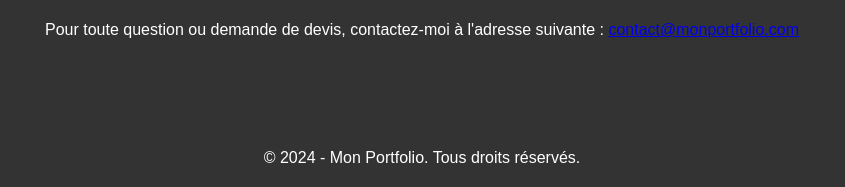
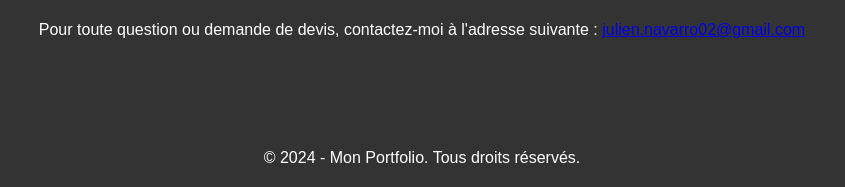
Before and after one commit to Julien-nvrro1/phtographer-valencia, a plain HTML site: page index.html in a window 1280 px wide. Shown: the part 1912-2099 px from the top of the page, 218-1063 px from the left. Drawn offline with Linux system fonts and the light colour scheme; a script that the page names is missing.

Commit message:
Update index.html

```diff
--- a/index.html
+++ b/index.html
@@ -67,7 +67,7 @@
     <section id="contact">
         <div class="container">
             <h2>Contactez-moi</h2>
-            <p>Pour toute question ou demande de devis, contactez-moi à l'adresse suivante : <a href="mailto:julien.navarro02@gmail.com">contact@monportfolio.com</a></p>
+            <p>Pour toute question ou demande de devis, contactez-moi à l'adresse suivante : <a href="mailto:julien.navarro02@gmail.com">julien.navarro02@gmail.com</a></p>
         </div>
     </section>
 
```
